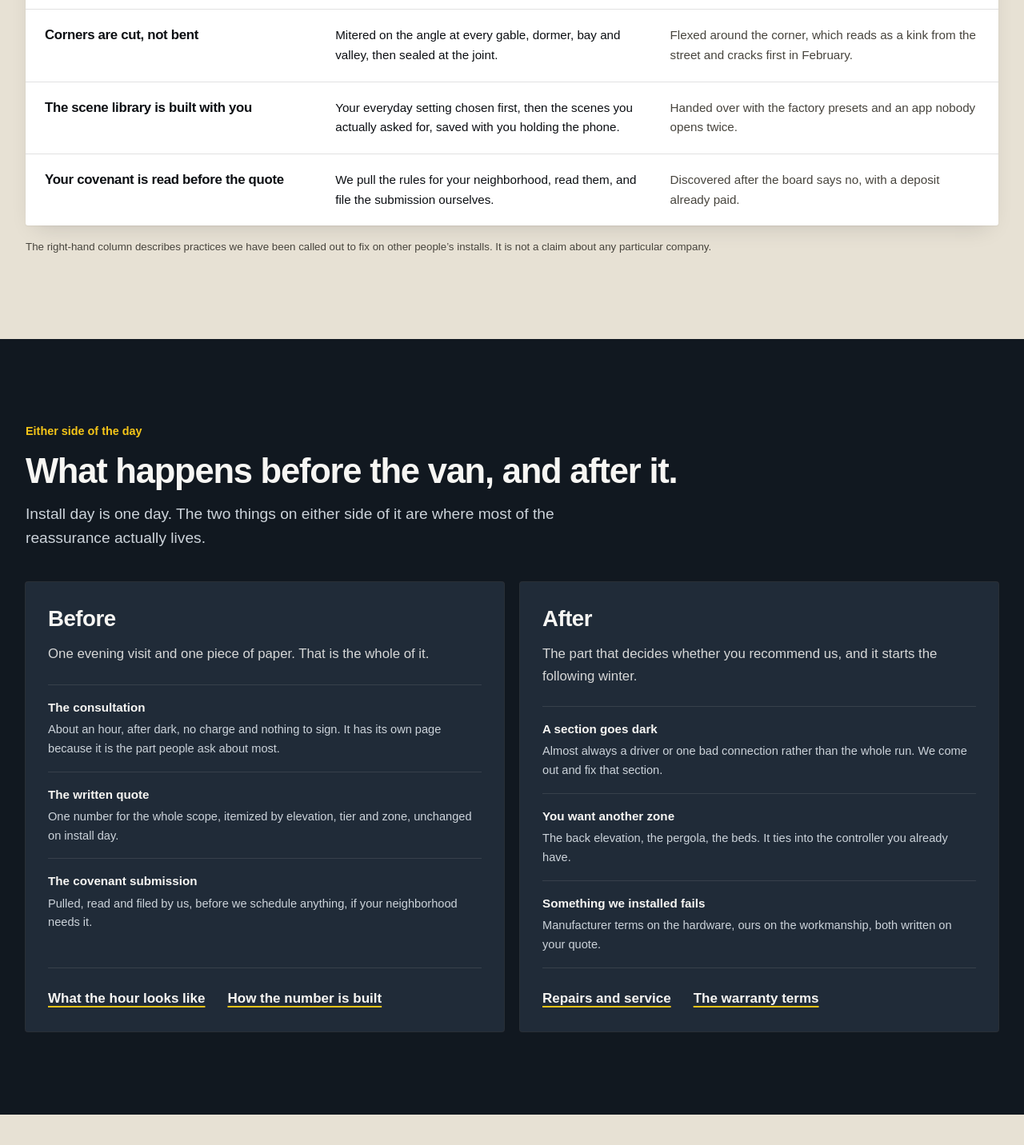
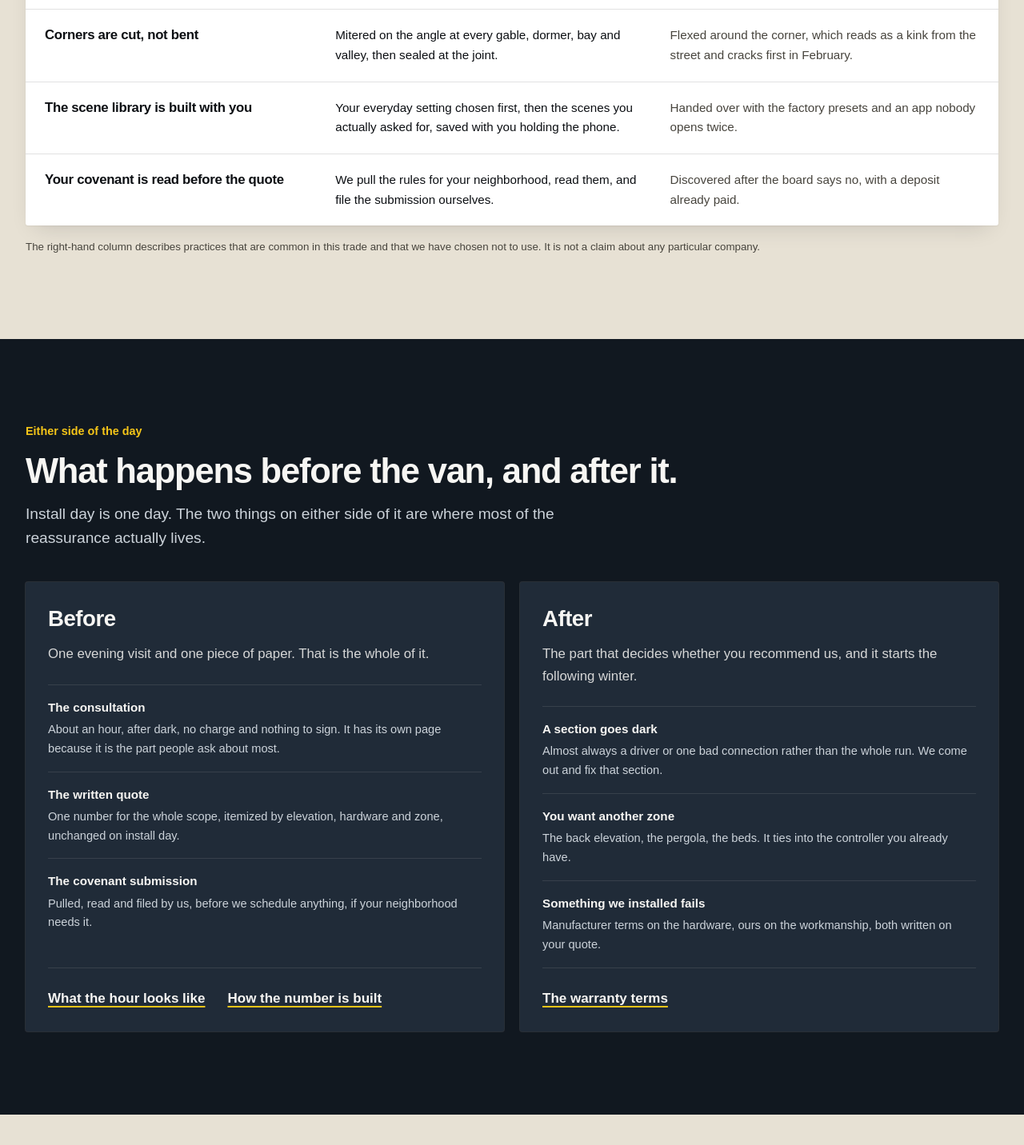
Before and after one commit to kvelasquez315/brytr-site, a Next.js app: page /how-it-works in a window 1280 px wide. Shown: the part 4275-5707 px from the top of the page at 80% size. Built offline with nearby package versions, Linux system fonts and the light colour scheme; a web font is replaced by a local one.

Commit message:
Upload: page.tsx

```diff
--- a/app/how-it-works/page.tsx
+++ b/app/how-it-works/page.tsx
@@ -238,8 +238,8 @@ export default function HowItWorks() {
           </div>
 
           <p className="mt-4 text-xs leading-relaxed text-muted-foreground">
-            The right-hand column describes practices we have been called out to fix on other
-            people&rsquo;s installs. It is not a claim about any particular company.
+            The right-hand column describes practices that are common in this trade and that we have
+            chosen not to use. It is not a claim about any particular company.
           </p>
         </div>
       </section>
@@ -265,7 +265,7 @@ export default function HowItWorks() {
               <ul className="mt-6 flex-1 divide-y divide-on-dark/10 border-y border-on-dark/10">
                 {[
                   ["The consultation", "About an hour, after dark, no charge and nothing to sign. It has its own page because it is the part people ask about most."],
-                  ["The written quote", "One number for the whole scope, itemized by elevation, tier and zone, unchanged on install day."],
+                  ["The written quote", "One number for the whole scope, itemized by elevation, hardware and zone, unchanged on install day."],
                   ["The covenant submission", "Pulled, read and filed by us, before we schedule anything, if your neighborhood needs it."],
                 ].map(([h, p]) => (
                   <li key={h} className="py-4">
@@ -297,8 +297,7 @@ export default function HowItWorks() {
                   </li>
                 ))}
               </ul>
-              <div className="mt-6 flex flex-wrap gap-x-7 gap-y-2">
-                <TextLink onDark href="/services/repairs-and-service">Repairs and service</TextLink>
+              <div className="mt-6">
                 <TextLink onDark href="/warranty">The warranty terms</TextLink>
               </div>
             </article>
```
